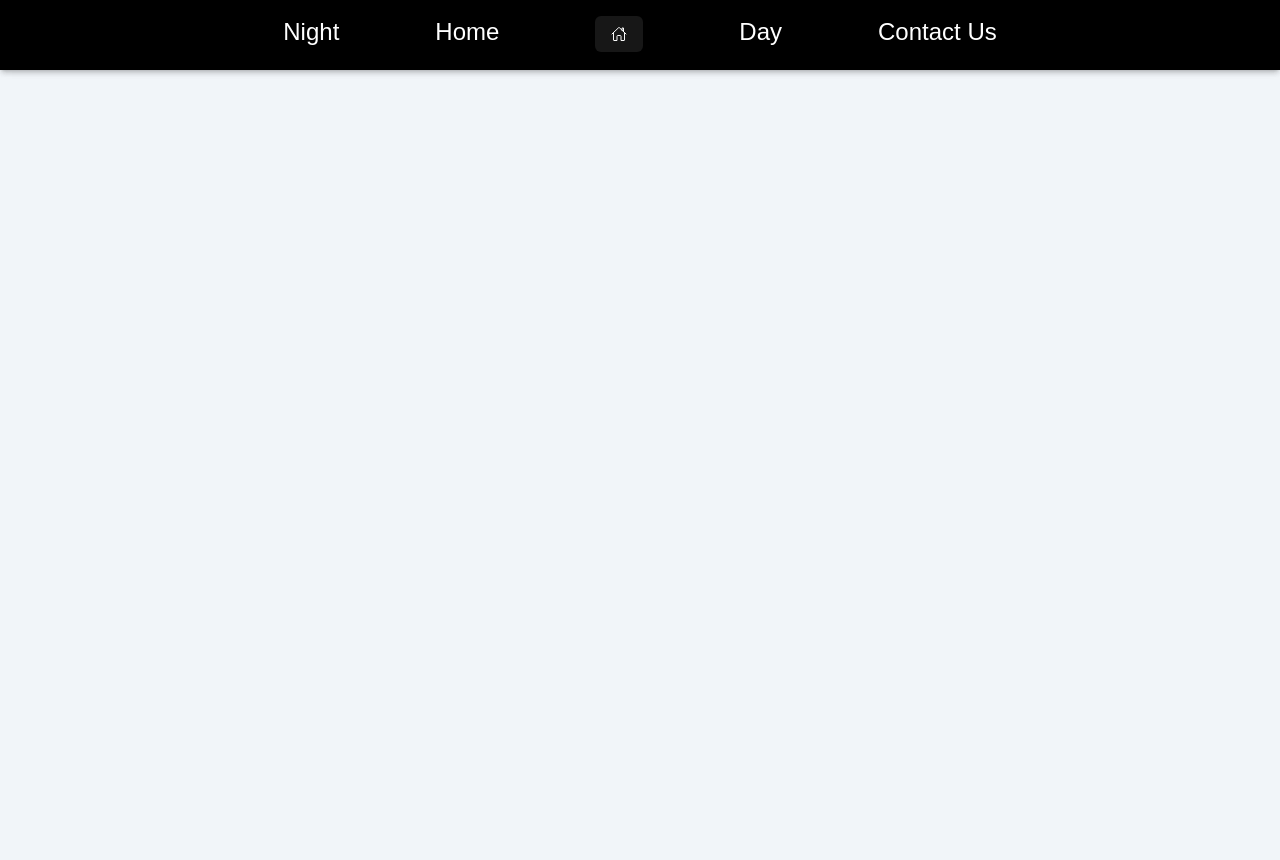
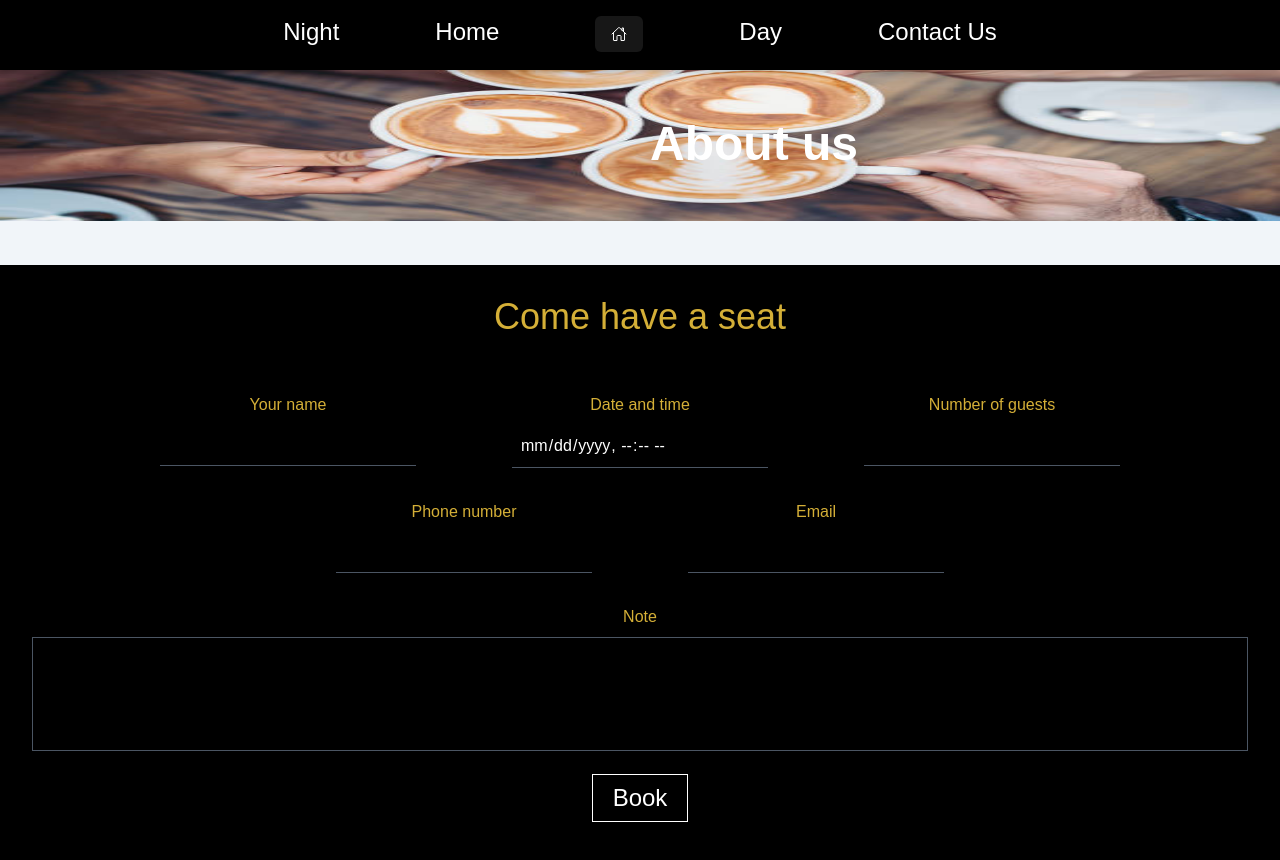
Before and after one commit to phatgg221/cloud-developing-app, a Next.js app: page / in a window 1280 px wide. Shown: the top 860 px of the page. Before the commit the page ends 800 px from the top, so only its background shows below. Built offline with nearby package versions, Linux system fonts and the light colour scheme; a web font is replaced by a local one.

Commit message:
update: intialize footer and hero

```diff
--- a/src/app/layout.jsx
+++ b/src/app/layout.jsx
@@ -2,7 +2,7 @@ import localFont from "next/font/local";
 import "./globals.css";
 import Header from "@/components/application_component/Header";
 import { Inria_Serif } from "next/font/google";
-
+import Footer from "@/components/application_component/Footer";
 const inter = Inria_Serif({ weight:'300' ,subsets: ["latin"] });
 const geistSans = localFont({
   src: "./fonts/GeistVF.woff",
@@ -28,7 +28,7 @@ export default function RootLayout({ children }) {
         <Header></Header>
           {children}
 
-        {/* <Footer></Footer> */}
+        <Footer ></Footer>
       </body>
     </html>
   );
--- a/src/app/page.jsx
+++ b/src/app/page.jsx
@@ -1,11 +1,12 @@
 
 import Header from '../components/application_component/Header';
+import Hero from '@/components/application_component/Hero';
 export default function Home() {
   return (
     <div>
-      <Header/>
-      hello
+      {/* <Header/> */}
 
+      <Hero></Hero>
     </div>
   );
 }
--- a/src/components/application_component/Footer.jsx
+++ b/src/components/application_component/Footer.jsx
@@ -0,0 +1,138 @@
+'use client'
+import React, { useState } from 'react';
+
+const Footer = () => {
+  const [formData, setFormData] = useState({
+    name: '',
+    phone: '',
+    email: '',
+    date: '',
+    time: '',
+    guests: '',
+    note: '',
+  });
+
+  const handleChange = (e) => {
+    const { name, value } = e.target;
+    setFormData({
+      ...formData,
+      [name]: value,
+    });
+  };
+
+  const handleSubmit = async (e) => {
+    e.preventDefault();
+    try {
+      const response = await fetch("/api/contact", {
+        method: "POST",
+        headers: {
+          "Content-type": "application/json",
+        },
+        body: JSON.stringify(formData),
+      });
+      if (response.ok) {
+        console.log("Inquiry submitted successfully!");
+        alert("Inquiry submitted successfully!");
+        window.location.reload();
+      } else {
+        console.error("Failed to submit inquiry.");
+        alert("Failed to submit inquiry.");
+      }
+    } catch (error) {
+      console.error("Error occurred while submitting inquiry:", error);
+    }
+  };
+
+  return (
+    <footer className="bg-black text-white py-8 text-center">
+      <div className="container mx-auto">
+        <h2 className="text-4xl mb-6 text-[#d4af37]">Come have a seat</h2>
+        <form className="bg-black rounded-lg shadow-lg p-8" onSubmit={handleSubmit}>
+          <div className="flex flex-col items-center text-[#d4af37]">
+            <div className="flex flex-row gap-24 mb-4">
+              <div className="mb-4">
+                <label className="block mb-2" htmlFor="name">Your name</label>
+                <input
+                  type="text"
+                  id="name"
+                  name="name"
+                  value={formData.name}
+                  onChange={handleChange}
+                  className="w-64 p-2 bg-transparent border-b border-gray-600 text-white focus:border-gray-400 focus:outline-none"
+                  required
+                />
+              </div>
+              <div className="mb-4">
+                <label className="block mb-2" htmlFor="date">Date and time</label>
+                <input
+                  type="datetime-local"
+                  id="date"
+                  name="date"
+                  value={formData.date}
+                  onChange={handleChange}
+                  className="w-64 p-2 bg-transparent border-b border-gray-600 text-white focus:border-gray-400 focus:outline-none"
+                  required
+                />
+              </div>
+              <div className="mb-4">
+                <label className="block mb-2" htmlFor="guests">Number of guests</label>
+                <input
+                  type="number"
+                  id="guests"
+                  name="guests"
+                  value={formData.guests}
+                  onChange={handleChange}
+                  className="w-64 p-2 bg-transparent border-b border-gray-600 text-white focus:border-gray-400 focus:outline-none"
+                  required
+                />
+              </div>
+            </div>
+            <div className="flex flex-row gap-24 mb-4">
+              <div className="mb-4">
+                <label className="block mb-2" htmlFor="phone">Phone number</label>
+                <input
+                  type="text"
+                  id="phone"
+                  name="phone"
+                  value={formData.phone}
+                  onChange={handleChange}
+                  className="w-64 p-2 bg-transparent border-b border-gray-600 text-white focus:border-gray-400 focus:outline-none"
+                  required
+                />
+              </div>
+              <div className="mb-4">
+                <label className="block mb-2" htmlFor="email">Email</label>
+                <input
+                  type="email"
+                  id="email"
+                  name="email"
+                  value={formData.email}
+                  onChange={handleChange}
+                  className="w-64 p-2 bg-transparent border-b border-gray-600 text-white focus:border-gray-400 focus:outline-none"
+                  required
+                />
+              </div>
+            </div>
+            <div className="mb-4 w-full">
+              <label className="block mb-2" htmlFor="note">Note</label>
+              <textarea
+                id="note"
+                name="note"
+                value={formData.note}
+                onChange={handleChange}
+                className="w-full p-2 bg-transparent border border-gray-600 text-white focus:border-gray-400 focus:outline-none resize-none"
+                rows={4}
+                required
+              ></textarea>
+            </div>
+          </div>
+          <button type="submit" className="w-24 h-12 border border-white text-white cursor-pointer text-2xl">
+            Book
+          </button>
+        </form>
+      </div>
+    </footer>
+  );
+};
+
+export default Footer;
--- /dev/null
+++ b/src/components/application_component/Hero.jsx
@@ -0,0 +1,24 @@
+import React from "react";
+import Image from "next/image";
+const Hero = () =>{
+    return(
+        <div className="pb-11">
+            <div className="relative min-w-full lg:aspect-[197/34]">
+        <Image
+          src={"/cafe-hero.jpg"}
+          alt={"Fruit"}
+          fill={true}
+          className="relative"
+        />
+
+        <div className="absolute pt-[120px] pl-[650px] text-left text-white ">
+          <p className="text-5xl font-bold ml-5 lg:ml-0">
+                About us
+          </p>
+        </div>
+      </div>
+        </div>
+    )
+}
+
+export default Hero;
```
Also changed, not shown: public/cafe-hero.jpg (added).
